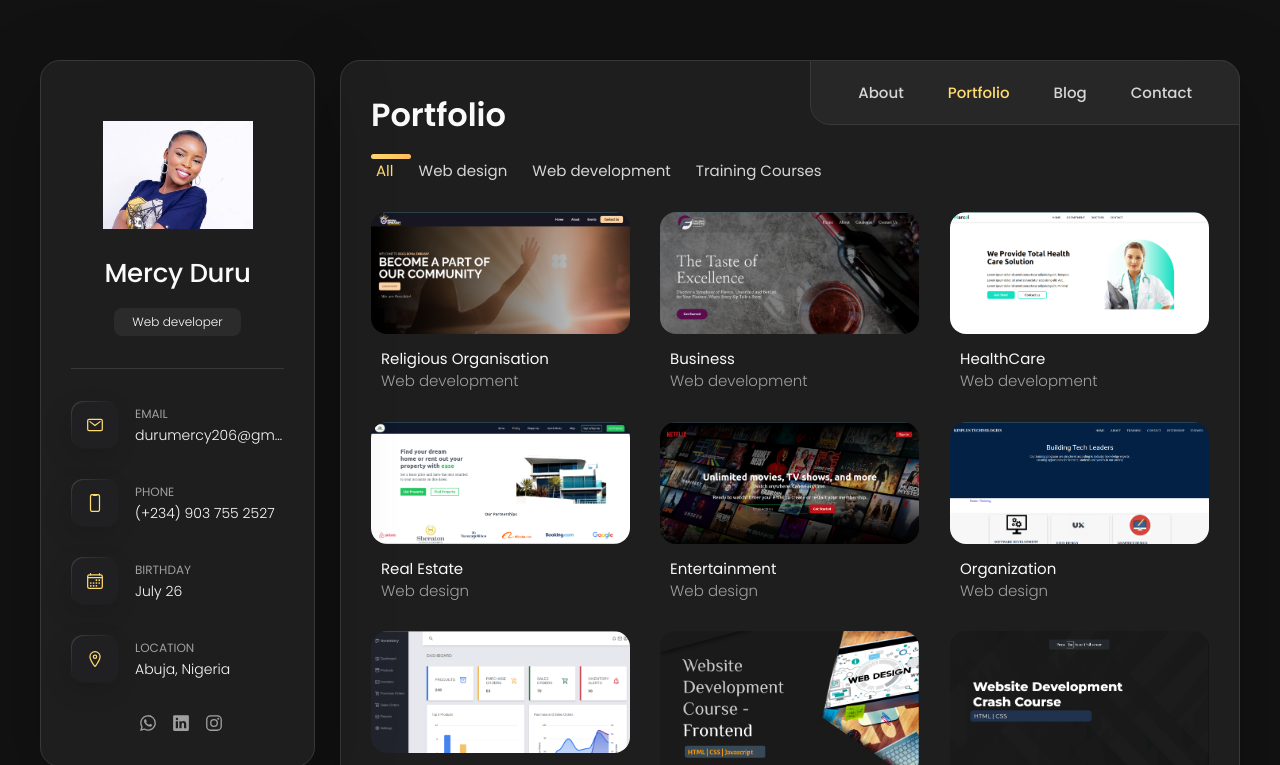
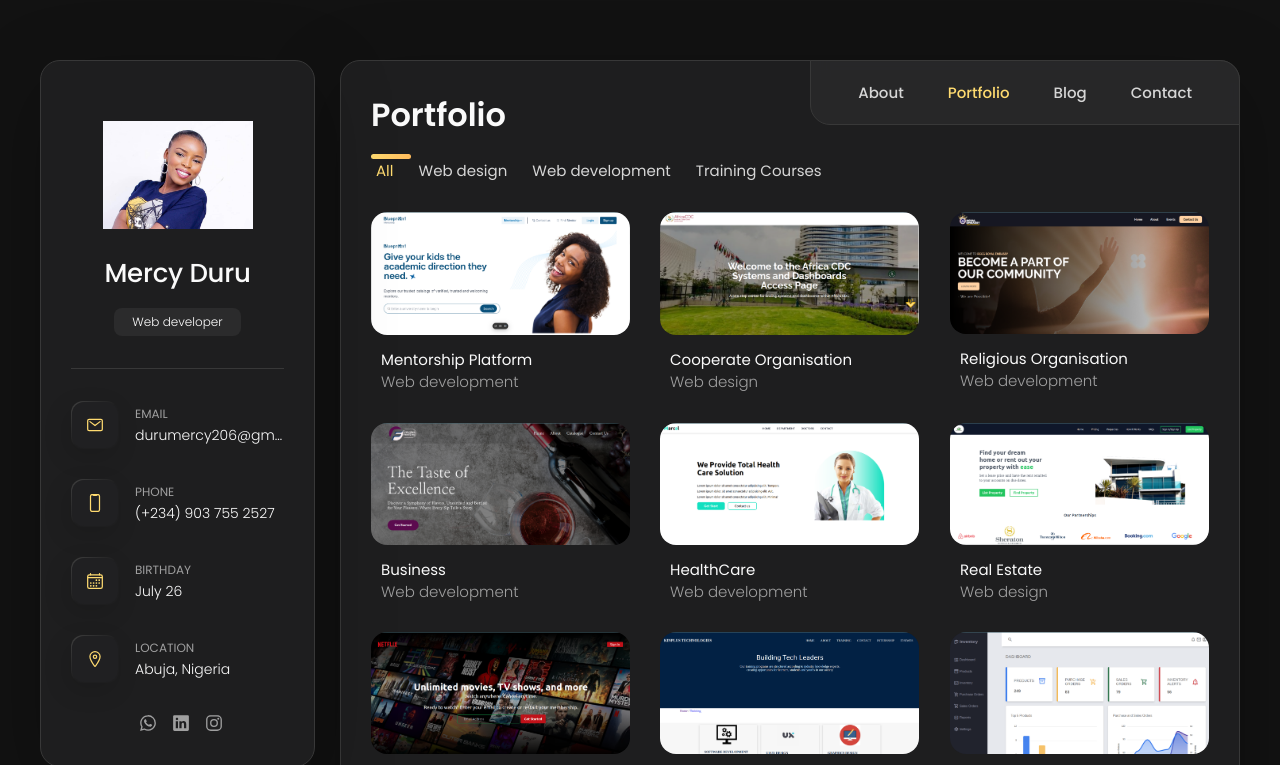
Before and after one commit to KuchiMercy/mercyDuru, a plain HTML site: page index.html in a window 1280 px wide. Both pictures are taken after a click on the button "Portfolio". Shown: the top 765 px of the page. Drawn offline with nearby package versions, Linux system fonts and the light colour scheme.

Commit message:
portfolio update

```diff
--- a/index.html
+++ b/index.html
@@ -778,6 +778,55 @@
             </div>
 
             <ul class="project-list">
+
+              <li
+              class="project-item active"
+              data-filter-item
+              data-category="web development"
+            >
+              <a href="https://bluepreent-ebon.vercel.app/" target="_blank">
+                <figure class="project-img">
+                  <div class="project-item-icon-box">
+                    <ion-icon name="eye-outline"></ion-icon>
+                  </div>
+
+                  <img
+                    src="./assets/images/bluepreent.png"
+                    alt="organisation"
+                    loading="lazy"
+                  />
+                </figure>
+
+                <h3 class="project-title">Mentorship Platform</h3>
+
+                <p class="project-category">Web development</p>
+              </a>
+            </li>
+
+              <li
+              class="project-item active"
+              data-filter-item
+              data-category="web design"
+            >
+              <a href="https://africa-cdc.vercel.app/" target="_blank">
+                <figure class="project-img">
+                  <div class="project-item-icon-box">
+                    <ion-icon name="eye-outline"></ion-icon>
+                  </div>
+
+                  <img
+                    src="./assets/images/acdc.png"
+                    alt="organisation"
+                    loading="lazy"
+                  />
+                </figure>
+
+                <h3 class="project-title">Cooperate Organisation</h3>
+
+                <p class="project-category">Web design</p>
+              </a>
+            </li>
+
               <li
                 class="project-item active"
                 data-filter-item
```
Also changed, not shown: assets/images/acdc.png (added), assets/images/bluepreent.png (added).
